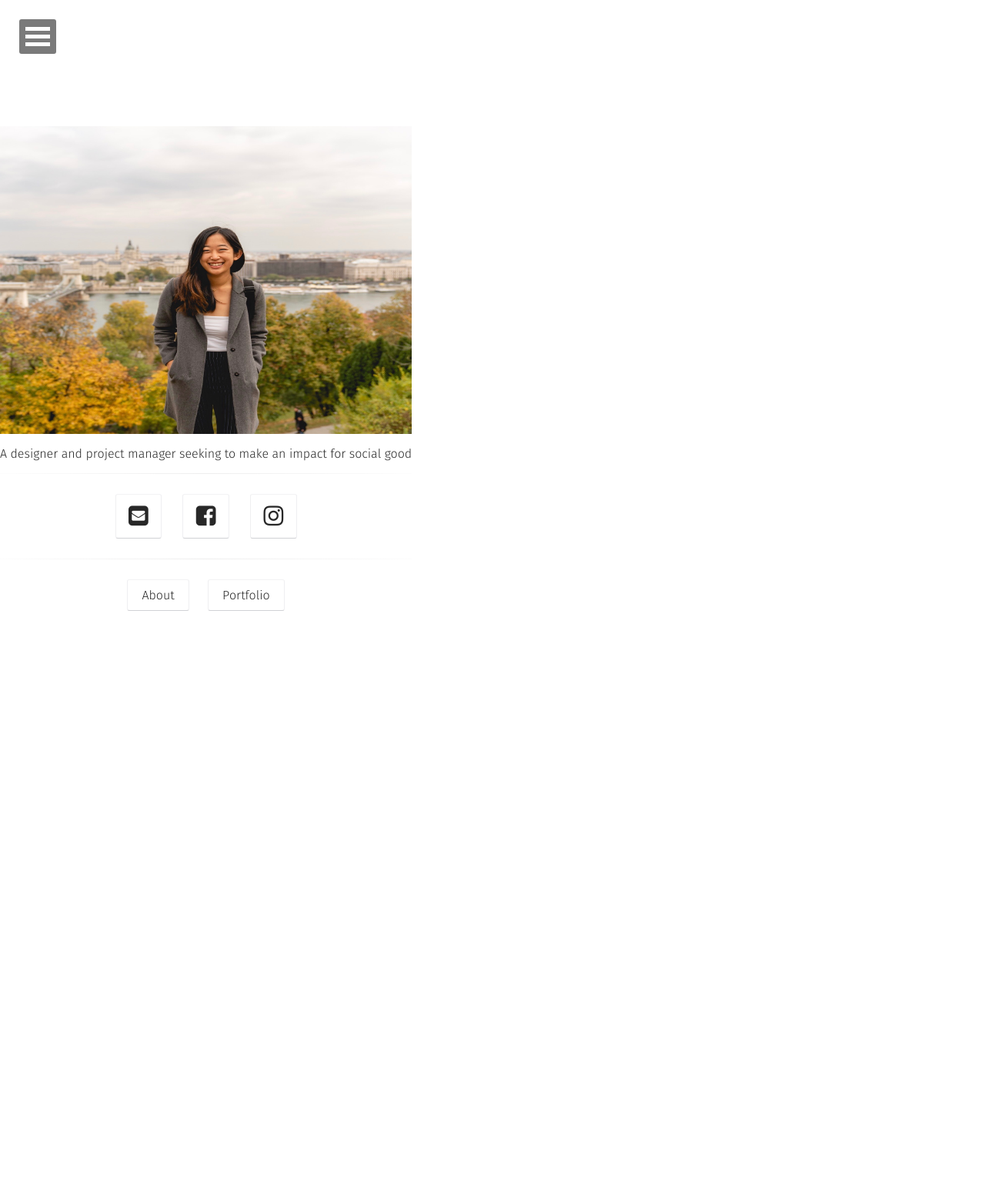
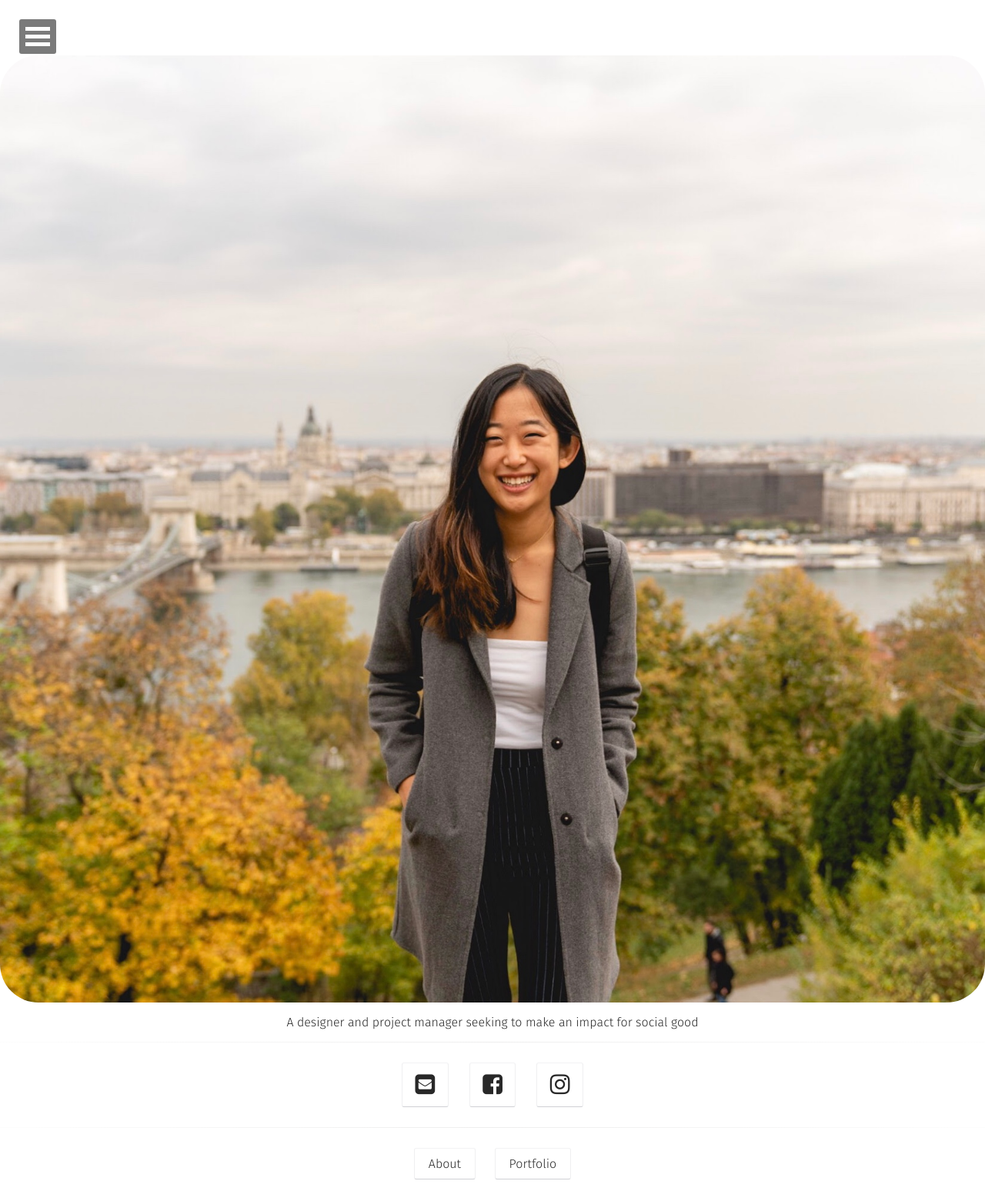
Before and after one commit to JoanneGaeunSon/joannegaeunson.com, a Jekyll site: the page built from index.html, in a window 1280 px wide. Shown: the whole page at 77% size. Built offline with Jekyll 4.4.1, drawn with Linux system fonts in a browser that asks for light colours; some web fonts are replaced; before the commit the page ends 900 px from its top, so only the background shows below that.

Commit message:
Update home.html

```diff
--- a/_layouts/home.html
+++ b/_layouts/home.html
@@ -15,7 +15,7 @@
                  <br/>
                  <br/>
                      <a href="{{ site.url }}">
-                       <img src= "/assets/img/Profile.jpg" style="width:400px;height:400px;">
+                       <img src= "/assets/img/Profile.jpg" style="border-radius:50px;">
                      </a>
                      <h3 class="title">
                          <a href="{{ site.url }}">
```
